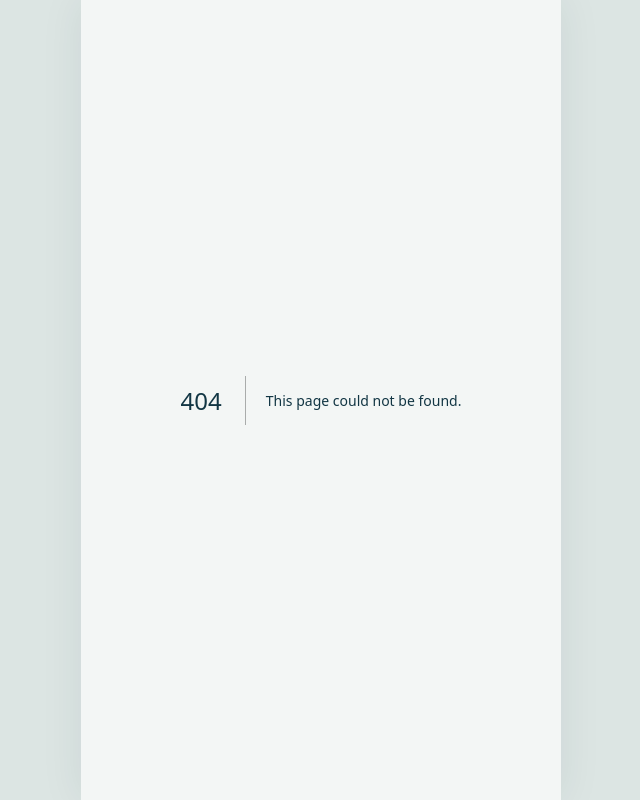
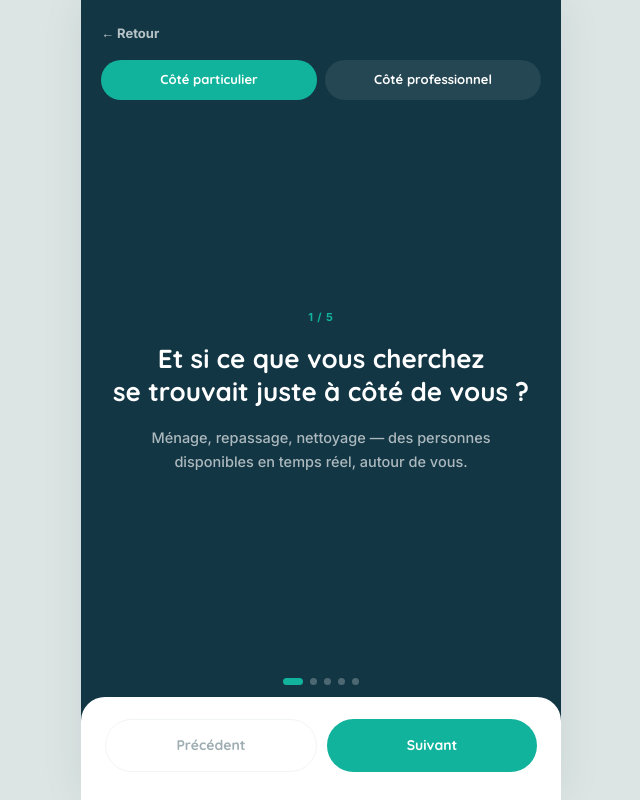
Before and after one commit to 3opconsult-cyber/nexto, a Next.js app: page /comment-ca-marche in a window 1280 px wide. Before the commit this address had no page. Shown: the whole page, without its empty margins (319-959 px from the left). Built offline with nearby package versions, Linux system fonts and the light colour scheme.

Commit message:
ajoute le carrousel Comment ca marche (reel, particulier + pro) avec le texte fourni, referme le trou du fichier ping-carrousel-presentation.html jamais commite, UTM sur les CTA finaux, accessible dans les deux menus

```diff
--- /dev/null
+++ b/src/app/comment-ca-marche/page.tsx
@@ -0,0 +1,109 @@
+"use client"
+import { useState, useRef } from 'react'
+import { useRouter } from 'next/navigation'
+
+type Mode = 'particulier' | 'pro'
+
+const SLIDES: Record<Mode, { title: string; body: string }[]> = {
+  particulier: [
+    { title: 'Et si ce que vous cherchez\nse trouvait juste à côté de vous ?', body: 'Ménage, repassage, nettoyage — des personnes disponibles en temps réel, autour de vous.' },
+    { title: 'Une carte, des annonces actives', body: 'Les prestataires disponibles près de chez vous s\u2019affichent en direct sur la carte.' },
+    { title: 'Vous choisissez, vous cliquez,\nvous réservez', body: 'Le tarif est net, affiché à l\u2019avance. Pas de surprise à la fin.' },
+    { title: 'Il arrive : vous validez.\nIl repart : vous validez.', body: 'Un code à scanner à l\u2019arrivée, un autre au départ — la durée réelle est enregistrée automatiquement.' },
+    { title: 'Traçabilité et sécurité,\npour les deux parties', body: 'Chaque étape est horodatée. Aucune ambiguïté sur ce qui s\u2019est passé, ni sur ce qui a été payé.' },
+  ],
+  pro: [
+    { title: 'Un service à proposer ?', body: 'Pro ou particulier, tout le monde peut commencer — le statut auto-entrepreneur suffit pour démarrer.' },
+    { title: 'Vous vous inscrivez,\nvous devenez visible', body: 'Deux repères vous rendent trouvable : votre adresse, et votre position en direct.' },
+    { title: 'Chez un client ?\nActivez PING.', body: 'Envie d\u2019être vu à chaque déplacement ? Un geste suffit pour apparaître sur la carte, là où vous êtes.' },
+    { title: 'Le client paie,\nvous intervenez', body: 'C\u2019est noté, et payé d\u2019avance. Pas de litige : c\u2019est déjà réglé avant même que vous arriviez.' },
+    { title: 'Moins de devis,\nmoins de factures', body: 'Plus de temps pour travailler. Une vraie traçabilité, sans paperasse à gérer vous-même.' },
+    { title: 'Un litige malgré tout ?\nOn est là.', body: 'Une fenêtre de 48h pour signaler un souci, une équipe pour vous épauler si besoin.' },
+  ],
+}
+
+export default function CommentCaMarche() {
+  const router = useRouter()
+  const [mode, setMode] = useState<Mode>('particulier')
+  const [index, setIndex] = useState(0)
+  const touchStartX = useRef<number | null>(null)
+  const slides = SLIDES[mode]
+
+  function switchMode(m: Mode) { setMode(m); setIndex(0) }
+  function go(delta: number) { setIndex(i => Math.max(0, Math.min(slides.length - 1, i + delta))) }
+
+  function onTouchStart(e: React.TouchEvent) { touchStartX.current = e.touches[0].clientX }
+  function onTouchEnd(e: React.TouchEvent) {
+    if (touchStartX.current == null) return
+    const dx = e.changedTouches[0].clientX - touchStartX.current
+    if (dx > 50) go(-1)
+    else if (dx < -50) go(1)
+    touchStartX.current = null
+  }
+
+  const slide = slides[index]
+  const isLast = index === slides.length - 1
+  const ctaHref = mode === 'pro'
+    ? '/auth/signup?role=pro&utm_source=carousel&utm_medium=onboarding&utm_campaign=comment_ca_marche'
+    : '/map?utm_source=carousel&utm_medium=onboarding&utm_campaign=comment_ca_marche'
+
+  return (
+    <div style={{ minHeight: '100vh', background: '#123644', display: 'flex', flexDirection: 'column', fontFamily: 'Inter, sans-serif' }}>
+      <div style={{ padding: '20px 20px 0' }}>
+        <button onClick={() => router.back()} style={{ color: 'rgba(255,255,255,.7)', background: 'none', border: 'none', fontSize: 13, fontWeight: 700 }}>← Retour</button>
+        <div style={{ display: 'flex', gap: 8, marginTop: 16, marginBottom: 4 }}>
+          {(['particulier', 'pro'] as Mode[]).map(m => (
+            <button key={m} onClick={() => switchMode(m)}
+              style={{
+                flex: 1, padding: '10px 0', borderRadius: 999, border: 'none', fontFamily: 'Quicksand, sans-serif', fontWeight: 700, fontSize: 13,
+                background: mode === m ? '#12B39C' : 'rgba(255,255,255,.08)', color: '#fff',
+              }}>
+              {m === 'particulier' ? 'Côté particulier' : 'Côté professionnel'}
+            </button>
+          ))}
+        </div>
+      </div>
+
+      <div
+        onTouchStart={onTouchStart} onTouchEnd={onTouchEnd}
+        style={{ flex: 1, display: 'flex', flexDirection: 'column', justifyContent: 'center', padding: '20px 28px', textAlign: 'center' }}>
+        <div style={{ fontSize: 11, fontWeight: 700, color: '#12B39C', letterSpacing: '.08em', textTransform: 'uppercase', marginBottom: 18 }}>
+          {index + 1} / {slides.length}
+        </div>
+        <h1 style={{ fontFamily: 'Quicksand, sans-serif', fontWeight: 700, fontSize: 26, color: '#fff', lineHeight: 1.25, whiteSpace: 'pre-line' }}>
+          {slide.title}
+        </h1>
+        <p style={{ fontSize: 14.5, color: 'rgba(255,255,255,.65)', lineHeight: 1.6, marginTop: 18, maxWidth: 340, marginLeft: 'auto', marginRight: 'auto' }}>
+          {slide.body}
+        </p>
+      </div>
+
+      <div style={{ padding: '0 28px 12px', display: 'flex', justifyContent: 'center', gap: 7 }}>
+        {slides.map((_, i) => (
+          <div key={i} onClick={() => setIndex(i)}
+            style={{ width: i === index ? 20 : 7, height: 7, borderRadius: 999, background: i === index ? '#12B39C' : 'rgba(255,255,255,.25)', transition: 'width .2s', cursor: 'pointer' }} />
+        ))}
+      </div>
+
+      <div style={{ background: '#fff', borderRadius: '24px 24px 0 0', padding: '22px 24px 28px' }}>
+        {isLast ? (
+          <button onClick={() => router.push(ctaHref)}
+            style={{ width: '100%', border: 'none', background: '#12B39C', color: '#fff', fontFamily: 'Quicksand, sans-serif', fontWeight: 700, fontSize: 15, padding: 16, borderRadius: 999 }}>
+            {mode === 'pro' ? 'Proposer mes services' : 'Voir la carte'}
+          </button>
+        ) : (
+          <div style={{ display: 'flex', gap: 10 }}>
+            <button onClick={() => go(-1)} disabled={index === 0}
+              style={{ flex: 1, border: '1.5px solid #DCE5E3', background: '#fff', color: '#123644', fontFamily: 'Quicksand, sans-serif', fontWeight: 700, fontSize: 14, padding: 15, borderRadius: 999, opacity: index === 0 ? 0.4 : 1 }}>
+              Précédent
+            </button>
+            <button onClick={() => go(1)}
+              style={{ flex: 1, border: 'none', background: '#12B39C', color: '#fff', fontFamily: 'Quicksand, sans-serif', fontWeight: 700, fontSize: 14, padding: 15, borderRadius: 999 }}>
+              Suivant
+            </button>
+          </div>
+        )}
+      </div>
+    </div>
+  )
+}
--- a/src/components/NavDrawer.tsx
+++ b/src/components/NavDrawer.tsx
@@ -58,6 +58,7 @@ export default function NavDrawer() {
     { label: 'Profil', path: '/client/profil', icon: 'prof' },
   ]
   const clientLinksBottom = [
+    { label: 'Comment ça marche', path: '/comment-ca-marche', icon: 'doc' },
     { label: 'Mon parrainage', path: '/client/parrainage', icon: 'gift' },
     { label: 'Mes favoris', path: '/client/favoris', icon: 'heart' },
     { label: 'Support PING', path: '/support', icon: 'msg' },
@@ -71,6 +72,7 @@ export default function NavDrawer() {
     { label: 'Mon entreprise', path: '/pro/dashboard', icon: 'ent' },
   ]
   const proLinksBottom = [
+    { label: 'Comment ça marche', path: '/comment-ca-marche', icon: 'doc' },
     { label: 'Tableau de bord', path: '/pro/dashboard', icon: 'doc' },
     { label: 'Factures & documents', path: '/pro/dashboard', icon: 'doc' },
     { label: 'Mes pièces', path: '/pro/onboarding/documents', icon: 'doc' },
```
